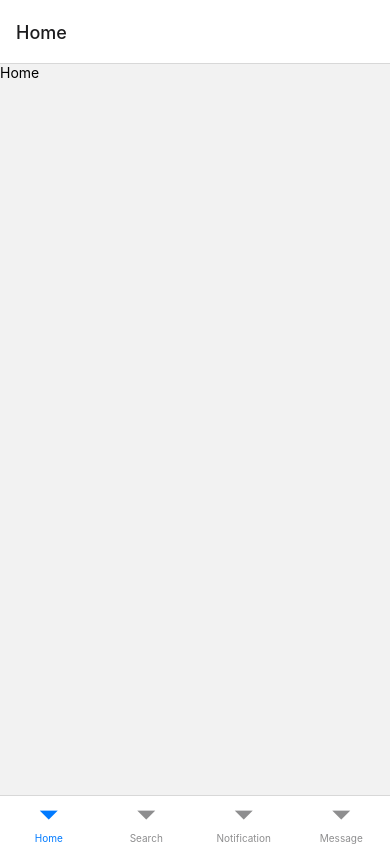
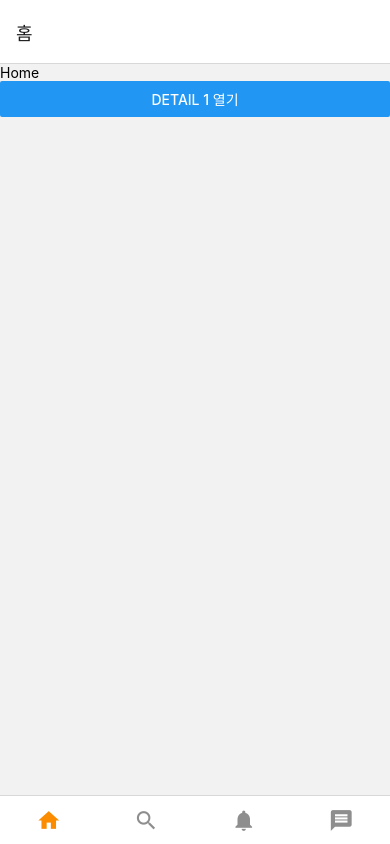
Before and after one commit to LeeYoungGyun/ReactNative, a React Native app in the folder ReactNavigation/: screen /Main in a window 390 px wide. Built offline with nearby package versions, Linux system fonts and the light colour scheme.

Commit message:
feat: Navigation(#4)

```diff
--- a/ReactNavigation/App.js
+++ b/ReactNavigation/App.js
@@ -1,36 +1,22 @@
 import React from 'react';
 import {NavigationContainer} from '@react-navigation/native';
-import {View, Text, Button} from 'react-native';
-import {SafeAreaView} from 'react-native-safe-area-context';
-import {createBottomTabNavigator} from '@react-navigation/bottom-tabs';
+import {createNativeStackNavigator} from '@react-navigation/native-stack';
+import MainScreen from './screens/MainScreen';
+import DetailScreen from './screens/DetailScreen';
 
-const Tab = createBottomTabNavigator();
-
-const HomeScreen = () => {
-  return <Text>Home</Text>;
-};
-
-const SearchScreen = () => {
-  return <Text>Search</Text>;
-};
-
-const NotificationScreen = () => {
-  return <Text>Notification</Text>;
-};
-
-const MessageScreen = () => {
-  return <Text>Message</Text>;
-};
+const Stack = createNativeStackNavigator();
 
 const App = () => {
   return (
     <NavigationContainer>
-      <Tab.Navigator initialRouteName="Home">
-        <Tab.Screen name="Home" component={HomeScreen} />
-        <Tab.Screen name="Search" component={SearchScreen} />
-        <Tab.Screen name="Notification" component={NotificationScreen} />
-        <Tab.Screen name="Message" component={MessageScreen} />
-      </Tab.Navigator>
+      <Stack.Navigator>
+        <Stack.Screen
+          name="Main"
+          component={MainScreen}
+          options={{headerShown: false}}
+        />
+        <Stack.Screen name="Detail" component={DetailScreen} />
+      </Stack.Navigator>
     </NavigationContainer>
   );
 };
--- /dev/null
+++ b/ReactNavigation/screens/MainScreen.js
@@ -0,0 +1,84 @@
+import React from 'react';
+import {createBottomTabNavigator} from '@react-navigation/bottom-tabs';
+import {View, Text, Button} from 'react-native';
+import Icon from 'react-native-vector-icons/MaterialIcons';
+
+const Tab = createBottomTabNavigator();
+
+const HomeScreen = ({navigation}) => {
+  return (
+    <View>
+      <Text>Home</Text>
+      <Button
+        title="Detail 1 열기"
+        onPress={() => navigation.push('Detail', {id: 1})}
+      />
+    </View>
+  );
+};
+
+const SearchScreen = () => {
+  return <Text>Search</Text>;
+};
+
+const NotificationScreen = () => {
+  return <Text>Notification</Text>;
+};
+
+const MessageScreen = () => {
+  return <Text>Message</Text>;
+};
+
+const MainScreen = () => {
+  return (
+    <Tab.Navigator
+      initialRouteName="Home"
+      tabBarOptions={{
+        activeTintColor: '#fb8c00',
+        showLabel: false,
+      }}>
+      <Tab.Screen
+        name="Home"
+        component={HomeScreen}
+        options={{
+          title: '홈',
+          tabBarIcon: ({color, size}) => (
+            <Icon name="home" color={color} size={size} />
+          ),
+        }}
+      />
+      <Tab.Screen
+        name="Search"
+        component={SearchScreen}
+        options={{
+          title: '검색',
+          tabBarIcon: ({color, size}) => (
+            <Icon name="search" color={color} size={size} />
+          ),
+        }}
+      />
+      <Tab.Screen
+        name="Notification"
+        component={NotificationScreen}
+        options={{
+          title: '알림',
+          tabBarIcon: ({color, size}) => (
+            <Icon name="notifications" color={color} size={size} />
+          ),
+        }}
+      />
+      <Tab.Screen
+        name="Message"
+        component={MessageScreen}
+        options={{
+          title: '메시지',
+          tabBarIcon: ({color, size}) => (
+            <Icon name="message" color={color} size={size} />
+          ),
+        }}
+      />
+    </Tab.Navigator>
+  );
+};
+
+export default MainScreen;
```
Also changed, not shown: ReactNavigation/screens/HeaderlessScreen.js (deleted, +0 -16 lines), ReactNavigation/screens/HomeScreen.js (deleted, +0 -31 lines), 2 other files (tests, documents, lock files or other folders).
